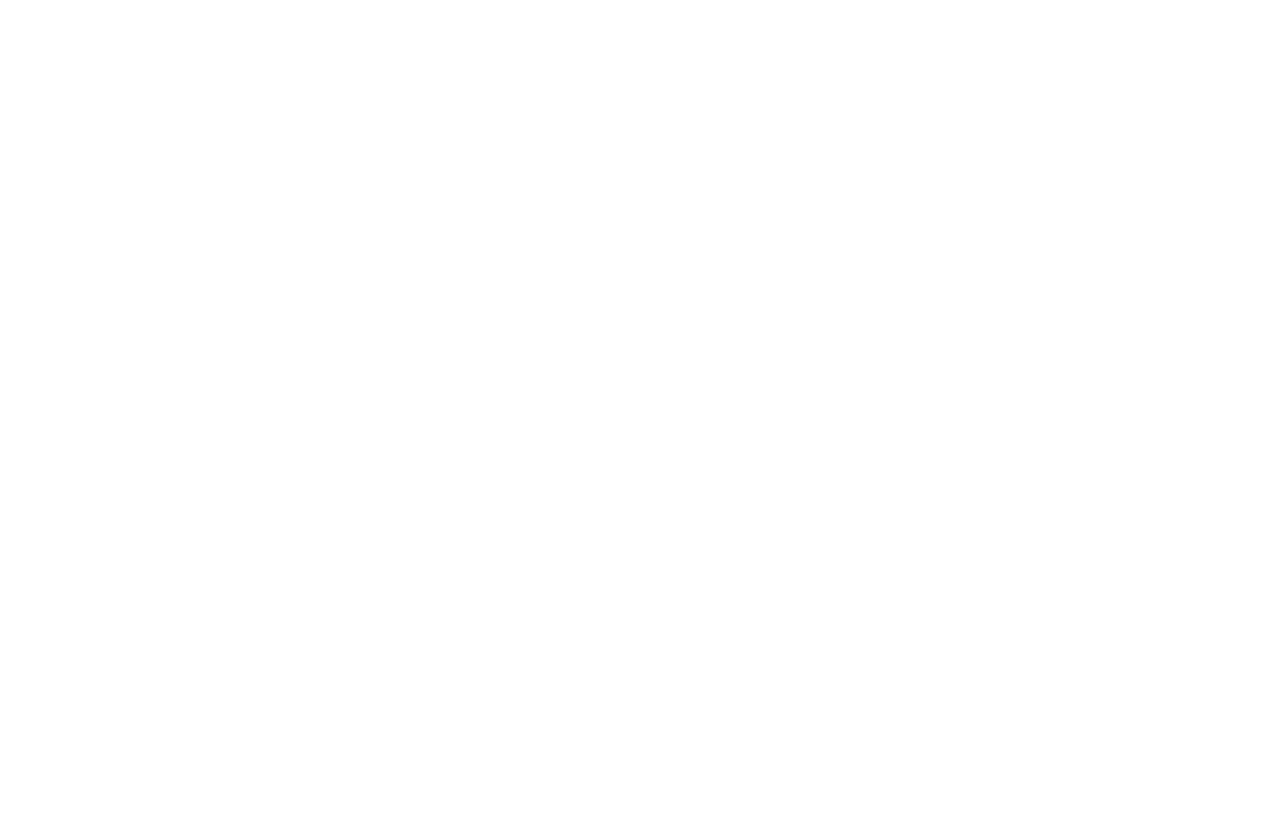
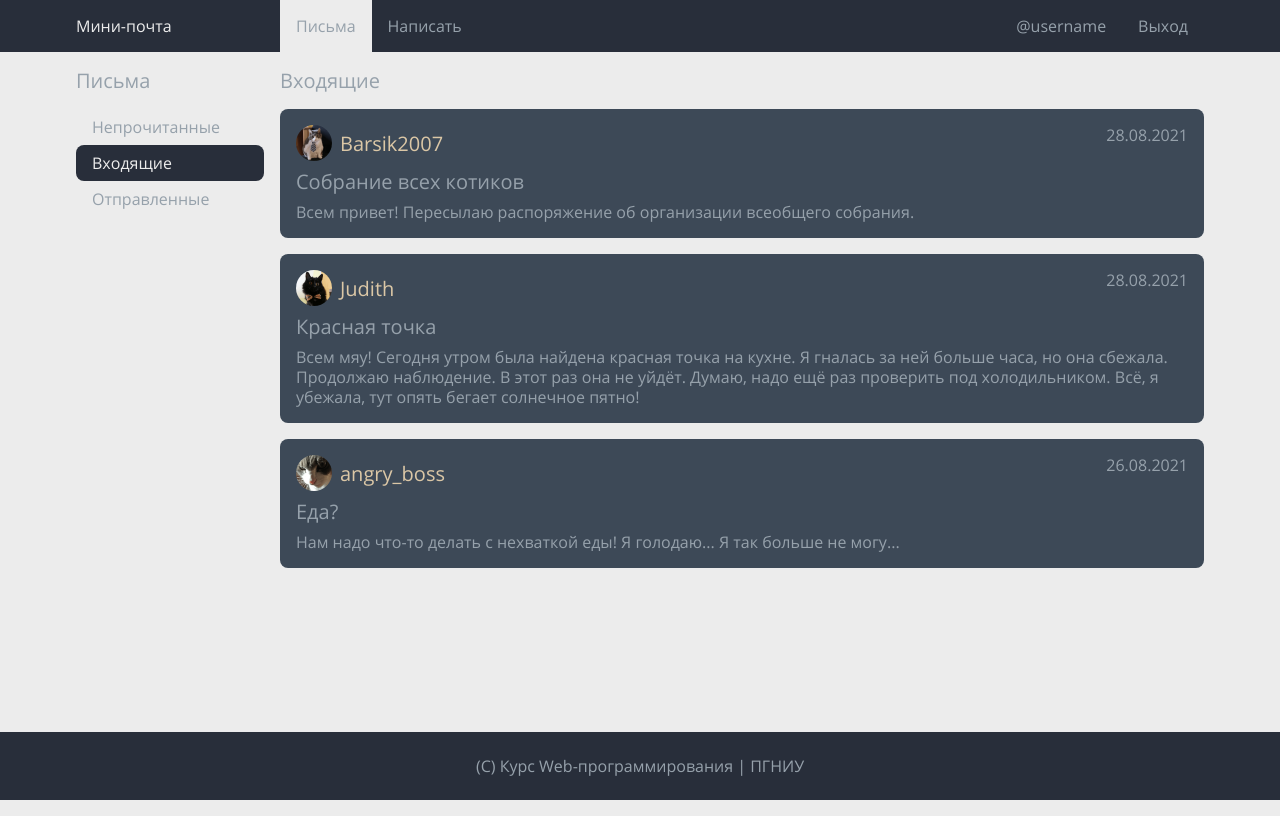
Before and after one commit to movs-web-labs/pmi-1-html-css-kknstnt, a website: page solution/index.html in a window 1280 px wide. Drawn offline with Linux system fonts and the light colour scheme.

Commit message:
Веб, лаб 1

```diff
--- a/solution/index.html
+++ b/solution/index.html
@@ -9,6 +9,81 @@
   </head>
 
   <body>
-    <!-- Место решения -->
+    <div class="content">
+    <nav>
+	  <div class = "nav_content">
+	  <div class="logo">Мини-почта</div>
+	  <ul class="nav_menu_left">
+	    <li>
+		  <a href="#" class="nav_menu_item" id="nav_menu_active_item">Письма</a>
+		</li>
+		<li>
+		  <a href="#" class="nav_menu_item">Написать</a>
+		</li>
+	  </ul>
+	  <ul class="nav_menu_right">
+	    <li>
+		  <a href="#" class="nav_menu_item">@username</a>
+		</li>
+		<li>
+		  <a href="#" class="nav_menu_item">Выход</a>
+		</li>
+	  </ul>
+	  </div>
+	</nav>
+	<div class ="cont">
+	<main>
+	  <div class="main_menu">
+	    <article class="header_1">Письма</article>
+		<ul class="main_menu_list">
+	      <li>
+		    <a href="#" class="main_menu_item">Непрочитанные</a>
+		  </li>
+		  <li>
+		    <a href="#" class="main_menu_item" id="active_item">Входящие</a>
+		  </li>
+		  <li>
+		    <a href="#" class="main_menu_item">Отправленные</a>
+		  </li>
+	    </ul>
+	  </div>
+        <div class="main_content">
+		  <article class="header_2">Входящие</article>
+		    <ul class="messaages">
+			  <li class="message">
+			    <time class="message_time" datetime="2021-08-28">28.08.2021</time>
+			    <div class="message_paragraph_1">
+				  <img class="userphoto" src="images/avatar-1.png">
+				  <p class="username">Barsik2007</p>
+				</div>
+				<h1 class="message_paragraph_2">Собрание всех котиков</h1>
+				<p class="message_paragraph_3">Всем привет! Пересылаю распоряжение об организации всеобщего собрания.</p>
+			  </li>
+			  <li class="message">
+			    <time class="message_time" datetime="2021-08-28">28.08.2021</time>
+			    <div class="message_paragraph_1">
+				  <img class="userphoto" src="images/avatar-2.png">
+				  <p class="username">Judith</p>
+				</div>
+				<h1 class="message_paragraph_2">Красная точка</h1>
+				<p class="message_paragraph_3">Всем мяу! Сегодня утром была найдена красная точка на кухне. Я гналась за ней больше часа, но она сбежала. Продолжаю наблюдение. В этот раз она не уйдёт. Думаю, надо ещё раз проверить под холодильником. Всё, я убежала, тут опять бегает солнечное пятно!</p>
+			  </li>
+			  <li class="message">
+			    <time class="message_time" datetime="2021-08-26">26.08.2021</time>
+			    <div class="message_paragraph_1">
+				  <img class="userphoto" src="images/avatar-3.png">
+				  <p class="username">angry_boss</p>
+				</div>
+				<h1 class="message_paragraph_2">Еда?</h1>
+				<p class="message_paragraph_3">Нам надо что-то делать с нехваткой еды! Я голодаю... Я так больше не могу...</p>
+			  </li>
+		    </ul>
+		</div>
+	</main>
+	</div>
+	</div>
+	<footer>
+	  <p class="footer_text">(C) Курс Web-программирования | ПГНИУ</p>
+	</footer>
   </body>
 </html>
--- a/solution/styles/index.css
+++ b/solution/styles/index.css
@@ -1 +1,202 @@
 @import "_fonts.css";
+
+* {
+    box-sizing: border-box;
+	margin: 0;
+	padding: 0;
+}
+
+body {
+    display: flex;
+    flex-direction: column;
+    margin: 0px;
+    background-color: #ECECEC;
+    color: #96A1AB;
+	font-family: 'Open Sans';
+	line-height: 1.25;
+	margin-bottom: 16px;
+}
+
+nav {
+	display: flex;
+	background-color: #282E3A;
+	font-size: 16px;
+	padding-left: 16px;
+	padding-right: 16px;
+	justify-content: center;
+}
+
+.nav_content {
+	display: flex;
+	width: 1128px;
+}
+
+a {
+	text-decoration: none;
+	color: #96A1AB;
+}
+
+ul {
+	padding: 0;
+}
+
+h1 {
+	font-weight: normal;
+}
+
+li {
+	list-style-type: none;
+}
+
+#nav_menu_active_item {
+	background-color: #ECECEC;
+}
+
+.logo {
+	width: 188px;
+	color: #ECECEC;
+	margin-right: 16px;
+	padding-top: 16px;
+	padding-bottom:16px;
+}
+
+.nav_menu_left {
+	display: flex;
+	margin-right: auto;
+	margin-bottom: 16px;
+	margin-top: 16px;
+}
+
+.nav_menu_right {
+	display: flex;
+	margin-left: auto;
+	margin-bottom: 16px;
+	margin-top: 16px;
+}
+
+.nav_menu_item {
+	padding: 16px;
+	padding-top: 16px;
+	padding-bottom:16px;
+}
+
+main {
+	max-width: 1128px;
+	display: flex;
+	margin-top: 16px;
+	flex-direction: row;
+	margin-right: 16px;
+	margin-left: 16px;
+	justify-content: center;
+}
+
+.main_menu {
+	display: flex;
+	width: 188px;
+	margin-right: 16px;
+	flex-direction: column;
+	flex: none;
+}
+
+.main_menu_list {
+	margin: 0;
+}
+
+.header_1 {
+	font-size: 20px;
+	margin: 0;
+	margin-bottom:16px;
+}
+
+.header_2 {
+	font-size: 20px;
+	margin: 0;
+	margin-bottom:16px;
+}
+
+.main_menu_item {
+	padding-left: 16px;
+	padding-right: 16px;
+	padding-bottom: 8px;
+	padding-top: 8px;
+	display: block;
+}
+
+#active_item {
+	background-color: #282E3A;
+	color: #ECECEC;
+	border-radius: 8px;
+}
+
+.messages {
+	margin: 0;
+	padding: 0px;
+}
+
+.message {
+	margin-bottom: 16px;
+	padding: 16px;
+	border-radius: 8px;
+	background-color: #3D4957;
+	position: relative;
+}
+
+.userphoto {
+	margin-right: 8px;
+}
+
+.username {
+	font-size: 20px;
+	margin: 0;
+	color: #DBC7A6;
+}
+
+.message_paragraph_1 {
+	display: flex;
+	flex-direction: row;
+	margin-bottom: 8px;
+	align-items: center;
+}
+
+.message_paragraph_2 {
+	font-size: 20px;
+	margin: 0;
+	margin-bottom: 8px;
+}
+
+.message_paragraph_3 {
+	margin: 0;
+}
+
+footer {
+	display: flex;
+	justify-content: center;
+	background-color: #282E3A;
+}
+
+.footer_text {
+	margin-bottom: 24px;
+	margin-top: 24px;
+}
+
+.userphoto {
+	width: 36px;
+	height: 36px;
+	object-fit: cover;
+	border-radius: 50%;
+}
+
+.message_time {
+	position: absolute;
+	top: 16px;
+	right: 16px;
+}
+
+.content {
+	min-height: calc(100vh - 68px);
+}
+
+.cont {
+	display: flex;
+	justify-content: center;
+}
```
